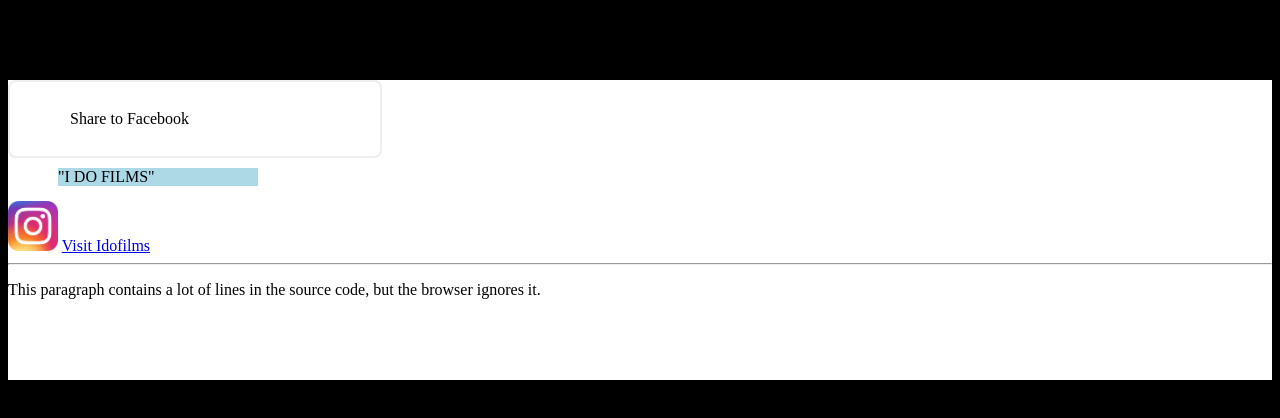
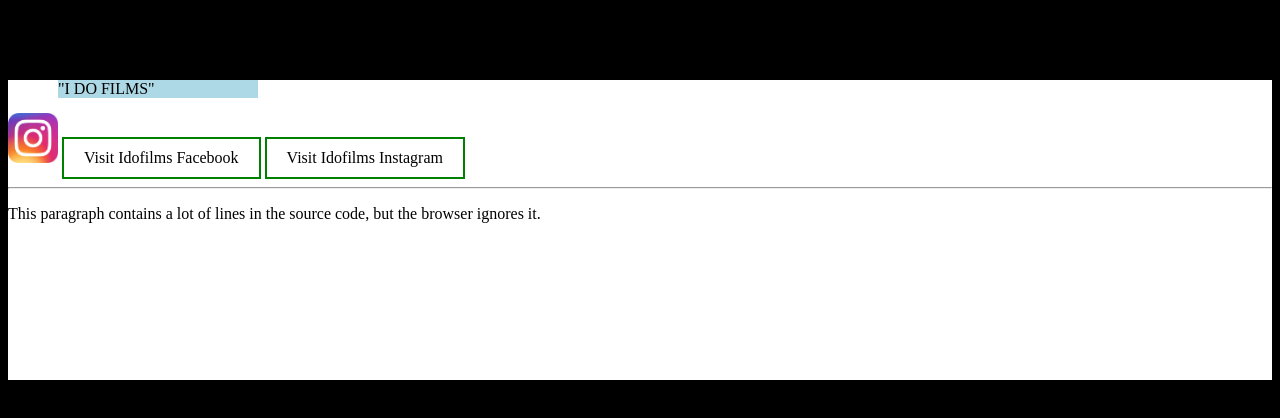
Before and after one commit to slow-key/IDOFILMS_TEST, a plain HTML site: page index.html in a window 1280 px wide. Drawn offline with Linux system fonts and the light colour scheme.

Commit message:
Update index.html

```diff
--- a/index.html
+++ b/index.html
@@ -14,6 +14,22 @@ body {
   background-color:lightblue;
   margin: 10px 1px 15px 50px;
 }
+
+a:link, a:visited {
+  background-color: white;
+  color: black;
+  border: 2px solid green;
+  padding: 10px 20px;
+  text-align: center;
+  text-decoration: none;
+  display: inline-block;
+}
+
+a:hover, a:active {
+  background-color: green;
+  color: white;
+}
+
 </style>
 </head>
     <meta charSet="utf-8"/>
@@ -30,16 +46,7 @@ body {
 
   <div id="myDIV">
 
-      <a href="https://www.facebook.com/IDoFilms.co/"
-                       target="_blank"
-                       style="display:flex;padding:12px 10px;max-width:350px;border:2px solid #EEEEEE;border-radius:8px;text-decoration:none;color:inherit">
-                        <div style="display:flex;align-items:center;gap:20px">
-                            <div style="height:30px;width:30px">
-                                <!-- Facebook icon -->
-                            </div>
-                            <p>Share to Facebook</p>
-                        </div>
-      </a>
+
 
     <div class="bluediv">
       "I DO FILMS"
@@ -47,9 +54,9 @@ body {
     <link rel="apple-touch-icon" sizes="180x180" href="https://www.instagram.com/Idofilms.co/"/>
     <img src="Instagram.jpg" width="50" height="50">
 
-    <a
-      href="https://www.instagram.com/Idofilms.co/">Visit Idofilms
-    </a>
+    <a href="https://www.facebook.com/IDoFilms.co/" target="_blank">Visit Idofilms Facebook</a>
+    <a href="https://www.instagram.com/Idofilms.co/" target="_blank">Visit Idofilms Instagram</a>
+
     <hr>
     <p>
       This paragraph contains a lot of lines in the source code, but the browser ignores it.
```
